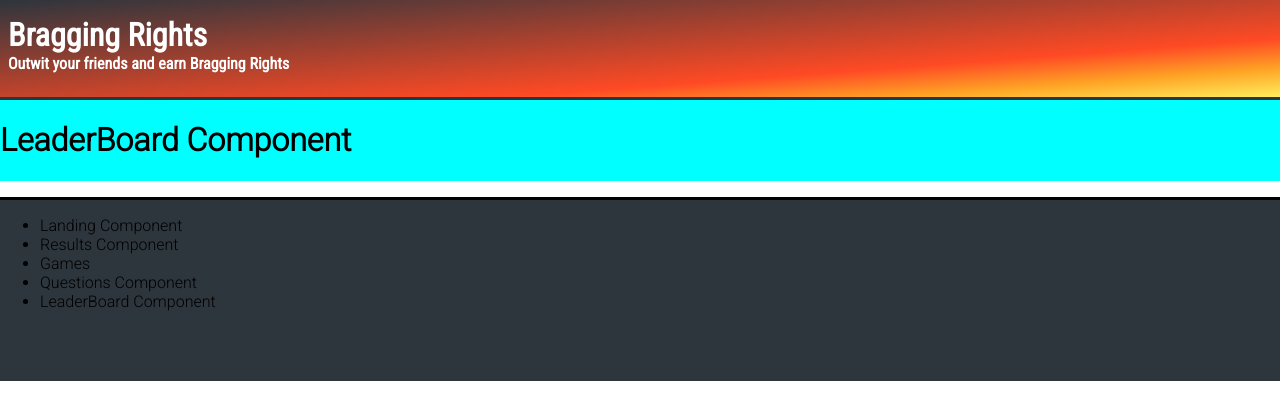
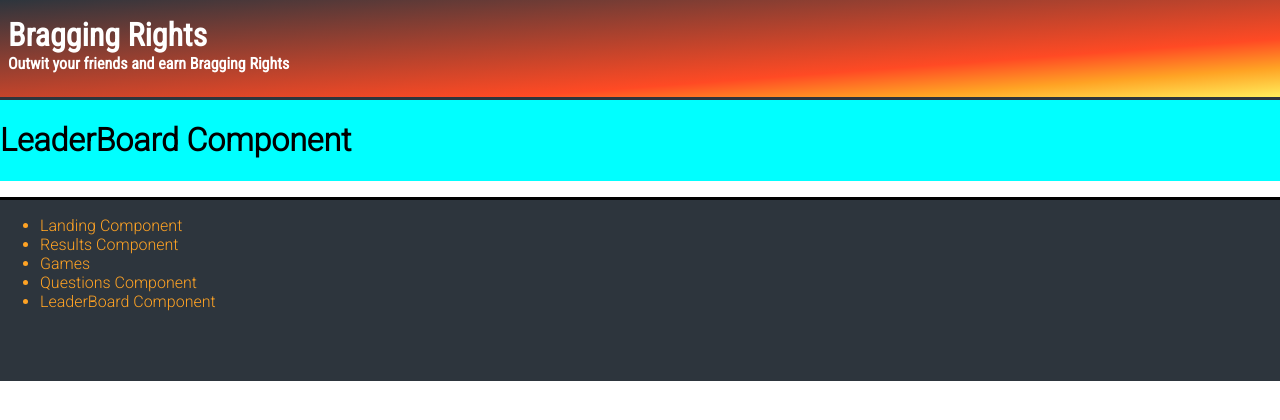
Before and after one commit to chingu-voyages/v8-chimeras-team-01, a React (Create React App) app: page /leaderBoard in a window 1280 px wide. Shown: the top 420 px of the page. Built offline with nearby package versions, Linux system fonts and the light colour scheme.

Commit message:
Place footer on top when Games is hidden

```diff
--- a/src/App.css
+++ b/src/App.css
@@ -32,13 +32,12 @@ a:active {
   --color-yellow: #FFED5C;
   --color-orange: #FFA324;
   --color-red: #FF4A24;
-  /* --color-main: #387FCE;
-  --color-dark: #094C97; */
   --color-gray: #2D353D;
 }
 
 /* COMMON STYLES */
 
+/* Flex-Box - Centered Column */
 .fbc {
   display: flex;
   flex-flow: column nowrap;
@@ -66,6 +65,6 @@ footer {
   width: 100%;
   margin-top: 1em;
   background-color: var(--color-gray);
-  color: var(--color-main);
+  color: var(--color-orange);
   border-top: 3px solid #000;
 }
--- a/src/components/Games/index.css
+++ b/src/components/Games/index.css
@@ -12,11 +12,13 @@
   overflow: scroll;
   background-color: #fff;
   transition-duration: 400ms;
+  z-index: -1;
 }
 
 .show-games {
   top: 100px;
-  opacity: 1
+  opacity: 1;
+  z-index: 3;
 }
 
 .games>h1 {
```
